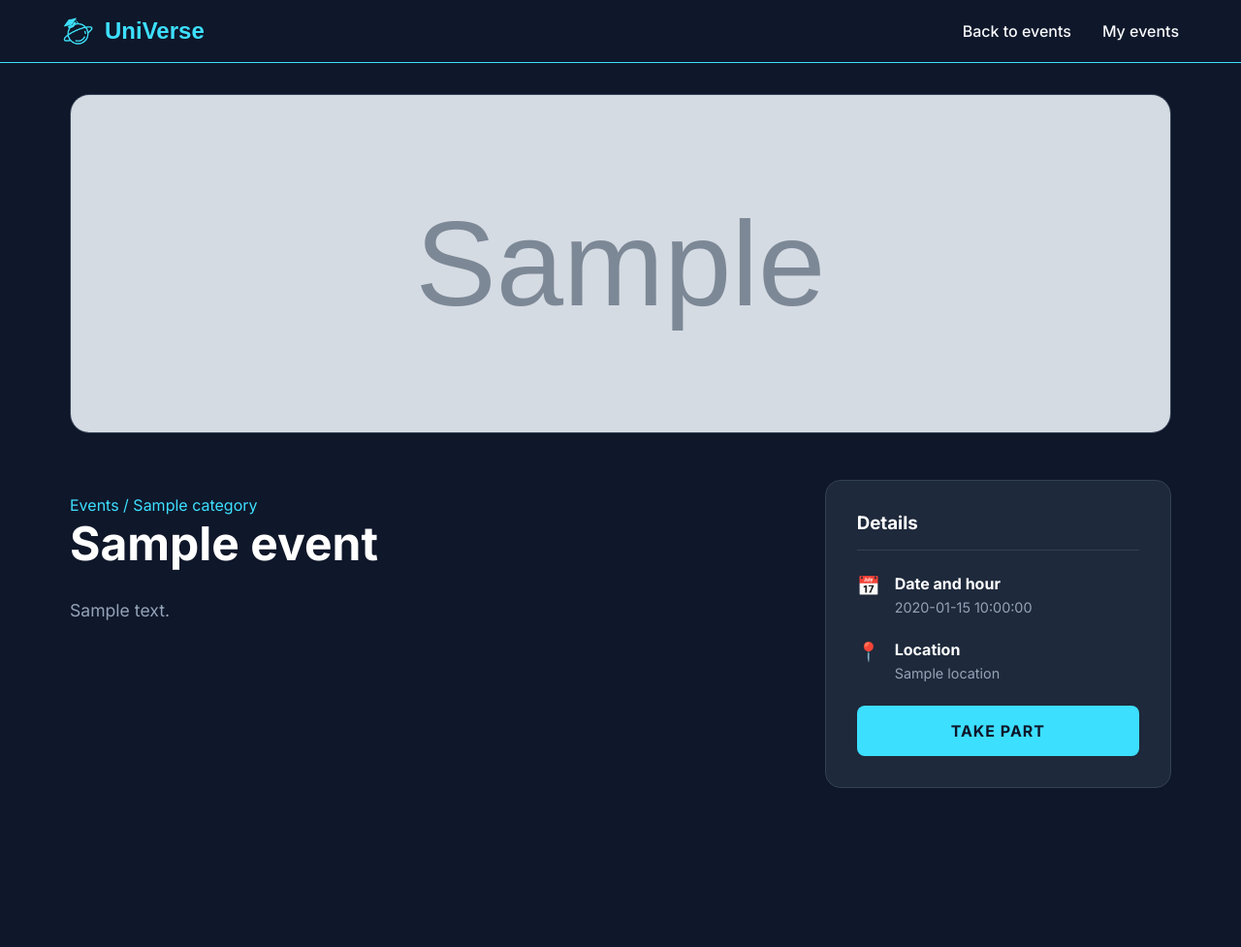
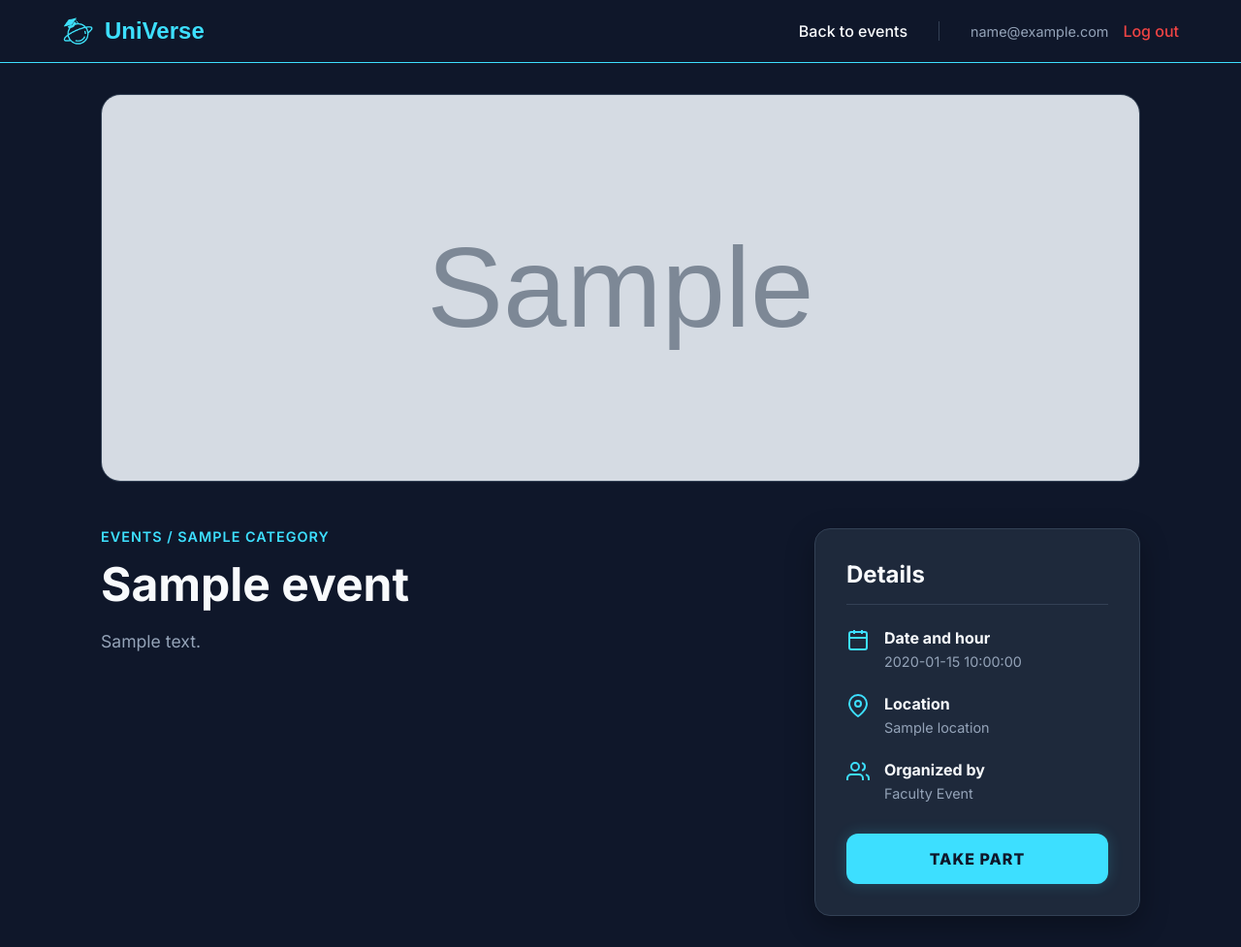
Before and after one commit to gabbla05/UniVerse, a PHP site: template public/views/event_details.html in a window 1280 px wide. Shown: the whole page at 97% size. Before the commit the page ends 813 px from the top, so only its background shows below. Run offline with PHP 8.4, Linux system fonts and the light colour scheme; the visitor is signed in with stand-in values (Sample User, id 1); the template is opened without the code that fills it: most values are stand-ins (such as "Sample title", 1, 10 or a date in 2020); grey boxes marked "Sample" are stand-in pictures; data that the repository does not hold is empty; some web fonts are replaced.

Commit message:
event details

```diff
--- a/Routing.php
+++ b/Routing.php
@@ -79,7 +79,11 @@ class Routing {
         "search-universities" => [
             "controller" => "AdminController",
             "action" => "searchUniversities"
-        ]
+        ],
+        "get-faculties" => [
+            "controller" => "SecurityController",
+            "action" => "getFaculties"
+        ],
     ];
 
     public static function run(string $path) {
--- /dev/null
+++ b/public/styles/event_details.css
@@ -0,0 +1,156 @@
+
+
+.details-container {
+    max-width: 1200px;
+    margin: 0 auto;
+    padding: 2rem 4rem;
+    min-height: calc(100vh - 80px);
+}
+
+/* --- HERO BANNER (Wielkie zdjęcie) --- */
+.hero-banner {
+    width: 100%;
+    height: 400px;
+    background-color: var(--bg-card);
+    border-radius: 20px;
+    overflow: hidden;
+    margin-bottom: 3rem;
+    display: flex;
+    align-items: center;
+    justify-content: center;
+    border: 1px solid var(--input-border);
+    position: relative;
+}
+
+.hero-banner img {
+    width: 100%;
+    height: 100%;
+    object-fit: cover;
+}
+
+/* --- UKŁAD DWUKOLUMNOWY --- */
+.content-split {
+    display: grid;
+    grid-template-columns: 2fr 1fr;
+    gap: 4rem;
+}
+
+/* --- LEWA STRONA (OPIS) --- */
+.desc-section h1 {
+    font-size: 3rem;
+    margin-bottom: 1rem;
+    color: var(--text-white);
+    line-height: 1.1;
+    font-weight: 700;
+}
+
+.category-tag {
+    color: var(--accent-neon);
+    font-weight: 600;
+    text-transform: uppercase;
+    font-size: 0.9rem;
+    letter-spacing: 1px;
+    margin-bottom: 15px;
+    display: block;
+}
+
+.desc-text {
+    color: var(--text-gray);
+    line-height: 1.8;
+    font-size: 1.1rem;
+    white-space: pre-wrap;
+}
+
+/* --- PRAWA STRONA (PANEL SZCZEGÓŁÓW) --- */
+.info-card {
+    background-color: var(--bg-card);
+    border-radius: 16px;
+    padding: 2rem;
+    border: 1px solid var(--input-border);
+    height: fit-content;
+    position: sticky;
+    top: 100px;
+    box-shadow: 0 10px 30px rgba(0,0,0,0.3);
+}
+
+.info-card h3 {
+    margin-top: 0;
+    border-bottom: 1px solid var(--input-border);
+    padding-bottom: 1rem;
+    margin-bottom: 1.5rem;
+    font-size: 1.5rem;
+    color: var(--text-white);
+}
+
+.info-row {
+    display: flex;
+    gap: 15px;
+    margin-bottom: 1.5rem;
+    align-items: flex-start;
+}
+
+.info-icon {
+    color: var(--accent-neon);
+    width: 24px;
+    height: 24px;
+    flex-shrink: 0;
+}
+
+.info-data strong {
+    display: block;
+    color: var(--text-white);
+    margin-bottom: 4px;
+    font-size: 1rem;
+}
+
+.info-data span {
+    color: var(--text-gray);
+    font-size: 0.9rem;
+}
+
+/* --- PRZYCISKI (Take Part / Leave) --- */
+.btn-action {
+    display: block;
+    width: 100%;
+    text-align: center;
+    padding: 1rem;
+    border-radius: 12px;
+    font-weight: 800;
+    text-transform: uppercase;
+    letter-spacing: 1px;
+    transition: all 0.2s;
+    text-decoration: none;
+    margin-top: 2rem;
+    cursor: pointer;
+    font-size: 1rem;
+}
+
+.btn-action.join {
+    background-color: var(--accent-neon);
+    color: var(--bg-dark);
+    border: none;
+    box-shadow: 0 0 15px rgba(61, 223, 255, 0.2);
+}
+
+.btn-action.join:hover {
+    background-color: var(--text-white);
+    transform: translateY(-2px);
+    box-shadow: 0 0 25px rgba(61, 223, 255, 0.4);
+}
+
+.btn-action.leave {
+    background-color: transparent;
+    border: 2px solid #ef4444;
+    color: #ef4444;
+}
+
+.btn-action.leave:hover {
+    background-color: #ef4444;
+    color: white;
+}
+
+@media (max-width: 900px) {
+    .content-split { grid-template-columns: 1fr; }
+    .hero-banner { height: 250px; }
+    .info-card { position: static; }
+}
--- a/public/views/event_details.html
+++ b/public/views/event_details.html
@@ -5,39 +5,10 @@
     <title><?= $event->getTitle(); ?> - UniVerse</title>
     <link rel="stylesheet" type="text/css" href="/public/styles/main.css">
     <link rel="stylesheet" type="text/css" href="/public/styles/dashboard.css">
-    <style>
-        .details-container { max-width: 1200px; margin: 0 auto; padding: 2rem; }
-        .hero-banner {
-            width: 100%; height: 350px; background-color: #1E293B; border-radius: 20px;
-            overflow: hidden; margin-bottom: 3rem; border: 1px solid #334155;
-            display: flex; justify-content: center; align-items: center;
-        }
-        .hero-banner img { width: 100%; height: 100%; object-fit: cover; }
-        .content-split { display: grid; grid-template-columns: 2fr 1fr; gap: 4rem; }
-        .desc-section h1 { font-size: 3rem; margin-bottom: 1.5rem; color: white; }
-        .desc-text { color: #94A3B8; line-height: 1.8; font-size: 1.1rem; white-space: pre-wrap; }
-        .info-card {
-            background-color: #1E293B; border-radius: 16px; padding: 2rem;
-            border: 1px solid #334155; height: fit-content; position: sticky; top: 100px;
-        }
-        .info-card h3 { border-bottom: 1px solid #334155; padding-bottom: 1rem; margin-bottom: 1.5rem; margin-top: 0; color: white; }
-        .info-row { display: flex; gap: 15px; margin-bottom: 1.5rem; align-items: start; }
-        .info-icon { color: var(--accent-neon); width: 24px; font-size: 1.2rem; }
-        .info-data strong { display: block; color: white; margin-bottom: 4px; }
-        .info-data span { color: #94A3B8; font-size: 0.9rem; }
-        .btn-take-part {
-            display: block; width: 100%; text-align: center;
-            background-color: var(--accent-neon); color: var(--bg-dark);
-            font-weight: 800; padding: 1rem; border-radius: 8px;
-            text-transform: uppercase; letter-spacing: 1px; transition: 0.2s;
-        }
-        .btn-take-part:hover { transform: scale(1.02); background-color: white; }
-        .btn-leave { background-color: transparent; border: 2px solid #ef4444; color: #ef4444; }
-        .btn-leave:hover { background-color: #ef4444; color: white; }
-        @media (max-width: 900px) { .content-split { grid-template-columns: 1fr; } }
-    </style>
+    <link rel="stylesheet" type="text/css" href="/public/styles/event_details.css"> <link href="https://fonts.googleapis.com/css2?family=Inter:wght@400;500;600;700;800&display=swap" rel="stylesheet">
 </head>
 <body>
+
     <nav class="navbar">
         <div class="logo-container">
             <img src="/public/img/logo.png" class="logo-img">
@@ -45,50 +16,55 @@
         </div>
         <div class="nav-links">
              <a href="/dashboard" class="nav-item">Back to events</a>
-             <?php if(isset($_SESSION['user_role']) && $_SESSION['user_role'] === 'user'): ?>
-                <a href="/profile" class="nav-item">My events</a>
-             <?php endif; ?>
+             <div class="user-menu">
+                <span style="color: var(--text-gray); font-size: 0.9rem; margin-right: 15px;">
+                    <?= $_SESSION['user_email'] ?? 'Guest'; ?>
+                </span>
+                <a href="/logout" class="nav-item" style="color: #ef4444;">Log out</a>
+            </div>
         </div>
     </nav>
 
     <div class="details-container">
+
         <div class="hero-banner">
             <?php if($event->getImage()): ?>
-                <img src="/public/uploads/<?= $event->getImage(); ?>">
+                <img src="/public/uploads/<?= $event->getImage(); ?>" alt="Event Cover">
             <?php else: ?>
-                <span style="color: #64748B;">No image</span>
+                <svg width="100" height="100" viewBox="0 0 24 24" fill="none" stroke="#334155" stroke-width="1"><rect x="3" y="3" width="18" height="18" rx="2" ry="2"></rect><circle cx="8.5" cy="8.5" r="1.5"></circle><polyline points="21 15 16 10 5 21"></polyline></svg>
             <?php endif; ?>
         </div>
 
         <div class="content-split">
             <div class="desc-section">
-                <p style="color: var(--accent-neon); margin-bottom: 0;">Events / <?= $event->getCategory(); ?></p>
+                <span class="category-tag">Events / <?= $event->getCategory(); ?></span>
                 <h1><?= $event->getTitle(); ?></h1>
                 <div class="desc-text"><?= nl2br($event->getDescription()); ?></div>
             </div>
 
             <div class="info-card">
                 <h3>Details</h3>
+
                 <div class="info-row">
-                    <div class="info-icon">📅</div>
-                    <div class="info-data">
-                        <strong>Date and hour</strong>
-                        <span><?= str_replace('T', ', ', $event->getDate()); ?></span>
-                    </div>
+                    <div class="info-icon"><svg xmlns="http://www.w3.org/2000/svg" fill="none" viewBox="0 0 24 24" stroke="currentColor" stroke-width="2"><rect x="3" y="4" width="18" height="18" rx="2" ry="2"></rect><line x1="16" y1="2" x2="16" y2="6"></line><line x1="8" y1="2" x2="8" y2="6"></line><line x1="3" y1="10" x2="21" y2="10"></line></svg></div>
+                    <div class="info-data"><strong>Date and hour</strong><span><?= str_replace('T', ', ', $event->getDate()); ?></span></div>
                 </div>
+
                 <div class="info-row">
-                    <div class="info-icon">📍</div>
-                    <div class="info-data">
-                        <strong>Location</strong>
-                        <span><?= $event->getLocation(); ?></span>
-                    </div>
+                    <div class="info-icon"><svg xmlns="http://www.w3.org/2000/svg" fill="none" viewBox="0 0 24 24" stroke="currentColor" stroke-width="2"><path d="M21 10c0 7-9 13-9 13s-9-6-9-13a9 9 0 0 1 18 0z"></path><circle cx="12" cy="10" r="3"></circle></svg></div>
+                    <div class="info-data"><strong>Location</strong><span><?= $event->getLocation(); ?></span></div>
+                </div>
+
+                <div class="info-row">
+                    <div class="info-icon"><svg xmlns="http://www.w3.org/2000/svg" fill="none" viewBox="0 0 24 24" stroke="currentColor" stroke-width="2"><path d="M17 21v-2a4 4 0 0 0-4-4H5a4 4 0 0 0-4 4v2"></path><circle cx="9" cy="7" r="4"></circle><path d="M23 21v-2a4 4 0 0 0-3-3.87"></path><path d="M16 3.13a4 4 0 0 1 0 7.75"></path></svg></div>
+                    <div class="info-data"><strong>Organized by</strong><span><?= $event->getFacultyId() ? 'Faculty Event' : 'University Wide'; ?></span></div>
                 </div>
 
                 <?php if(isset($_SESSION['user_role']) && $_SESSION['user_role'] === 'user'): ?>
                     <?php if($isJoined): ?>
-                        <a href="/leave-event?id=<?= $event->getId(); ?>" class="btn-take-part btn-leave">LEAVE EVENT</a>
+                        <a href="/leave-event?id=<?= $event->getId(); ?>" class="btn-action leave">LEAVE EVENT</a>
                     <?php else: ?>
-                        <a href="/join-event?id=<?= $event->getId(); ?>" class="btn-take-part">TAKE PART</a>
+                        <a href="/join-event?id=<?= $event->getId(); ?>" class="btn-action join">TAKE PART</a>
                     <?php endif; ?>
                 <?php endif; ?>
             </div>
```
Also changed, not shown: public/scripts/search.js (+27 -40 lines), public/views/register.html (+44 -7 lines), src/controllers/EventController.php (+14 -5 lines), src/controllers/SecurityController.php (+22 -1 lines).
